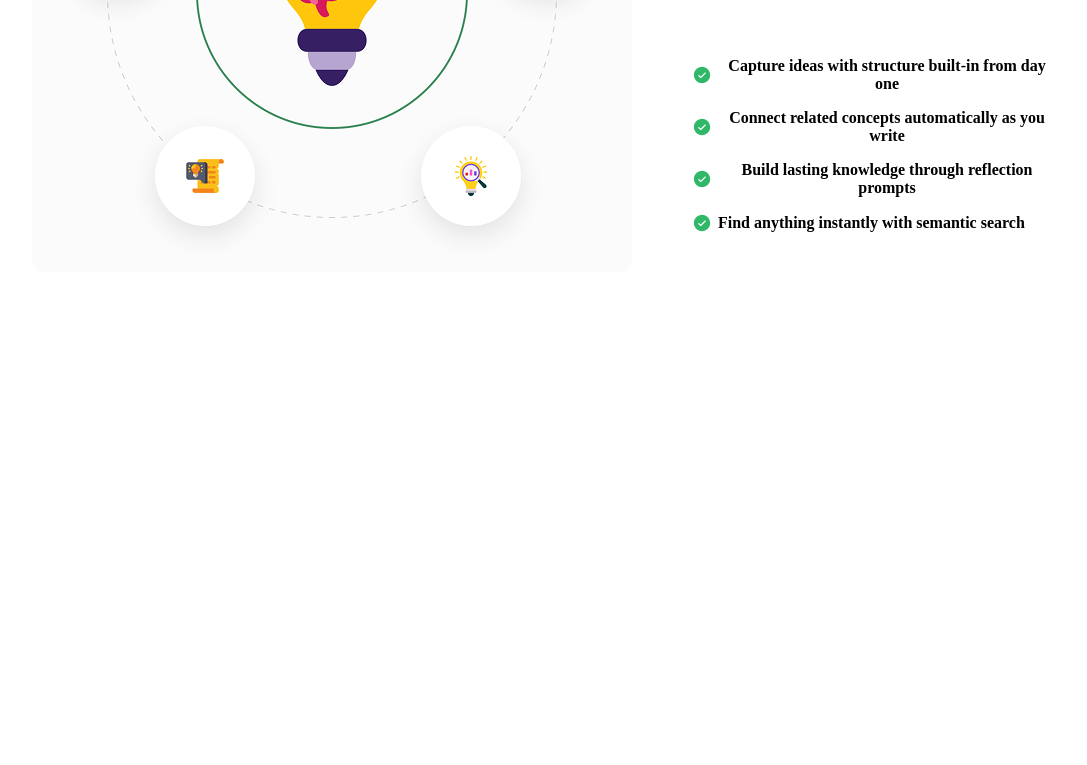
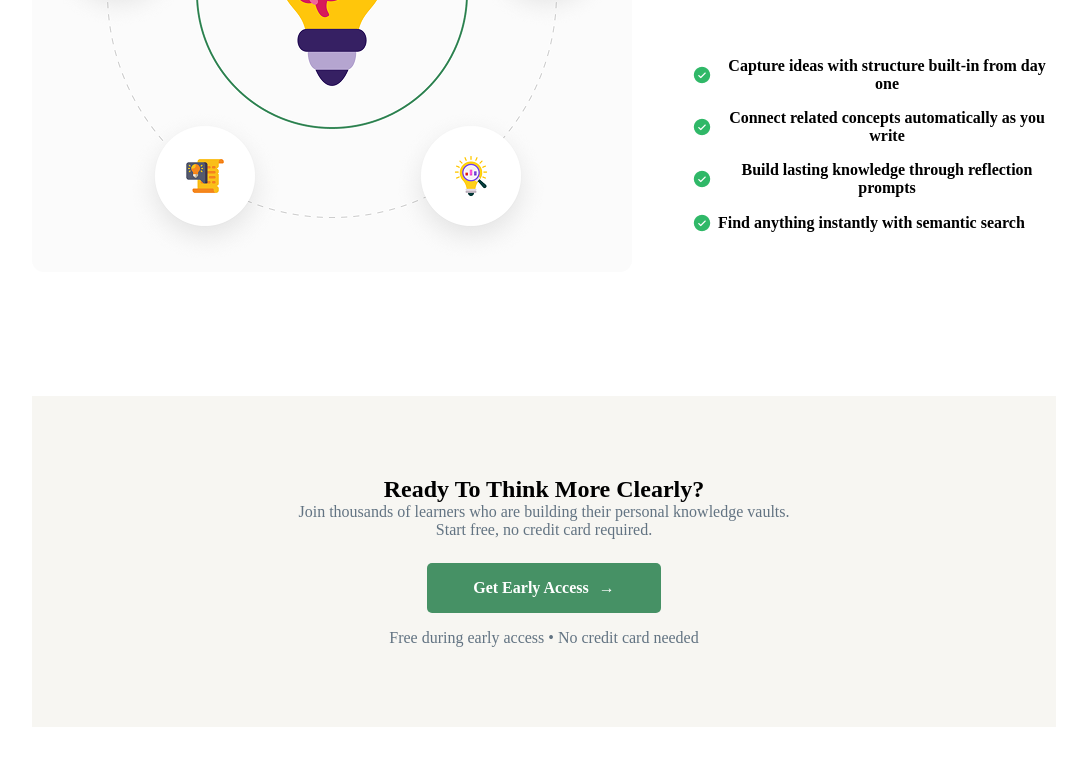
Before and after one commit to ShariareParvez/B13-Assignment-1, a plain HTML site: page index.html in a window 1280 px wide. Shown: the part 1727-2492 px from the top of the page, without its empty margins (96-1183 px from the left). Before the commit the page ends 2123 px from the top, so only its background shows below. Drawn offline with Linux system fonts and the light colour scheme.

Commit message:
early  design accoding to figma file

```diff
--- a/index.html
+++ b/index.html
@@ -86,7 +86,8 @@
           <p class="the">The Solution</p>
           <h1>Your second brain,
             structured by design.</h1>
-            <p>Personal Knowledge Vault isn't another note-taking app.It's a thinking environment where every note, link, and
+          <p>Personal Knowledge Vault isn't another note-taking app.It's a thinking environment where every note, link,
+            and
             summary becomes part of an interconnected web of understanding.</p>
         </div>
         <div class="points">
@@ -112,6 +113,25 @@
     </div>
   </section>
 
+
+  <section id="early">
+      <div class="early-content">
+        <h1>Ready To Think More Clearly?</h1>
+        <p class="join">
+          Join thousands of learners who are building their personal knowledge vaults.
+          <br />
+          Start free, no credit card required.
+        </p>
+        <a href="#" class="join-button">
+          Get Early Access <span>→</span>
+        </a>
+        <p class="note">
+          Free during early access • No credit card needed
+        </p>
+    </div>
+  </section>
+  </main>
+
 </body>
 
 </html>
--- a/style.css
+++ b/style.css
@@ -178,7 +178,7 @@
   gap: 60px;
 }
 
-.the{
+.the {
   color: #469165;
   text-transform: uppercase;
   font-size: 16px;
@@ -186,20 +186,23 @@
   margin-bottom: 16px;
 }
 
-.sotution h1{
+.sotution h1 {
   font-size: 48px;
   margin-bottom: 16px;
 }
-.sotution p{
+
+.sotution p {
   font-size: 16px;
   margin-bottom: 16px;
   line-height: 20px;
   color: #627382;
 }
-.points{
+
+.points {
   margin-top: 60px;
 }
-.points .bullet{
+
+.points .bullet {
   display: flex;
   align-items: center;
   text-align: center;
@@ -207,7 +210,53 @@
   margin-bottom: 16px;
 }
 
-.points p{
+.points p {
   font-size: 16px;
   font-weight: 600;
 }
+
+#early {
+  margin-bottom: 120px;
+}
+
+.early-content {
+  width: 80%;
+    max-width: 1360px;
+    margin: 0 auto;
+    align-items: center;
+    text-align: center;
+    background-color: #F7F6F2;
+    padding: 80px;
+}
+
+.cta-content h1 {
+  font-size: 40px;
+  font-weight: bold;
+  color: #001931;
+  margin-bottom: 16px;
+}
+
+.join {
+  font-size: 16px;
+  color: #627382;
+  margin-bottom: 24px;
+}
+
+.join-button{
+  display: inline-flex;
+  align-items: center;
+  gap: 10px;
+  background-color: #469165;
+  color: #ffffff;
+  text-decoration: none;
+  padding: 16px 46px 16px ;
+  border-radius: 5px;
+  font-size: 16px;
+  font-weight: 800;
+}
+
+.note {
+  margin-top: 16px;
+  font-size: 16px;
+  color:#627382;
+}
```
Lines whose indentation alone changed are shown as unchanged.
